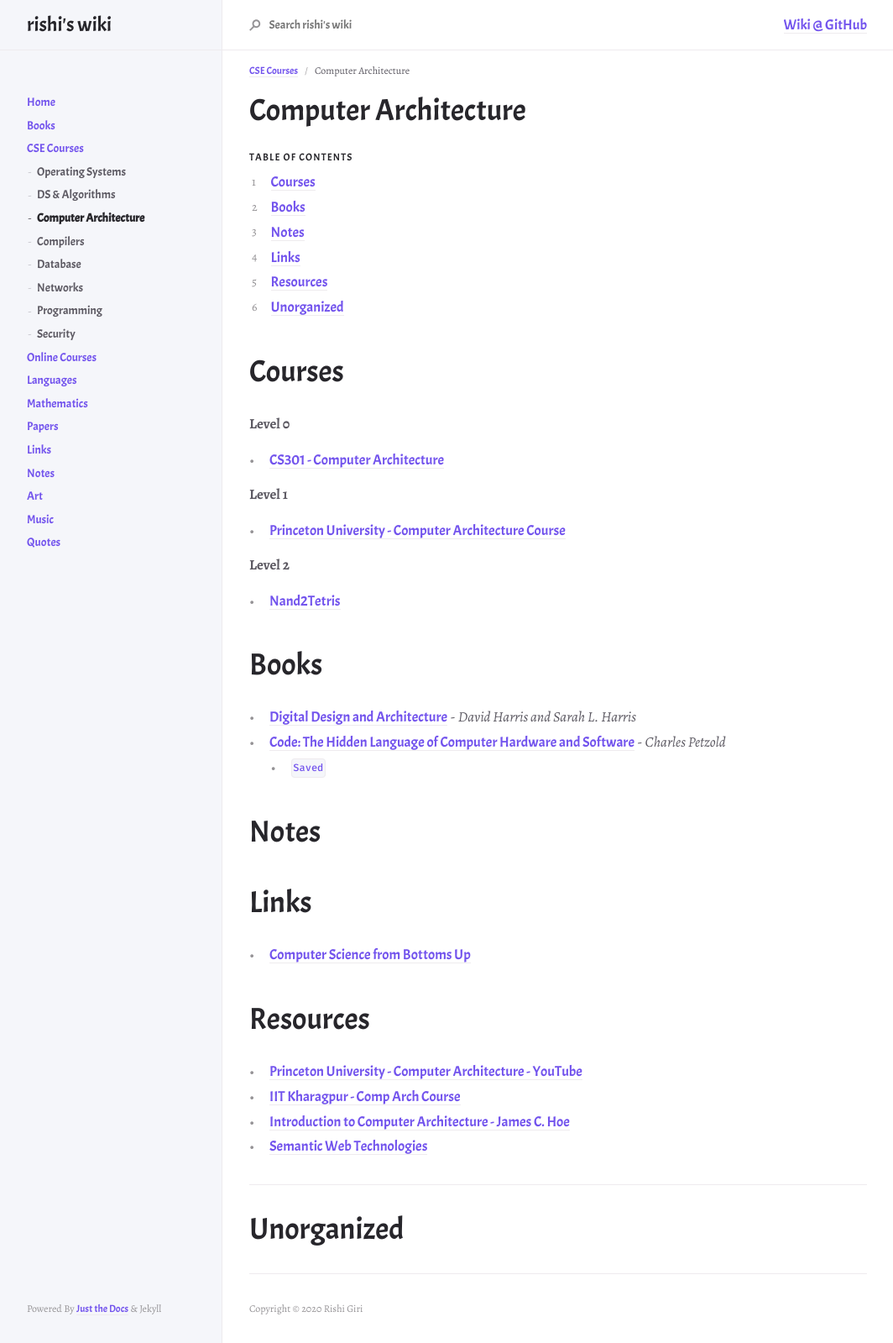
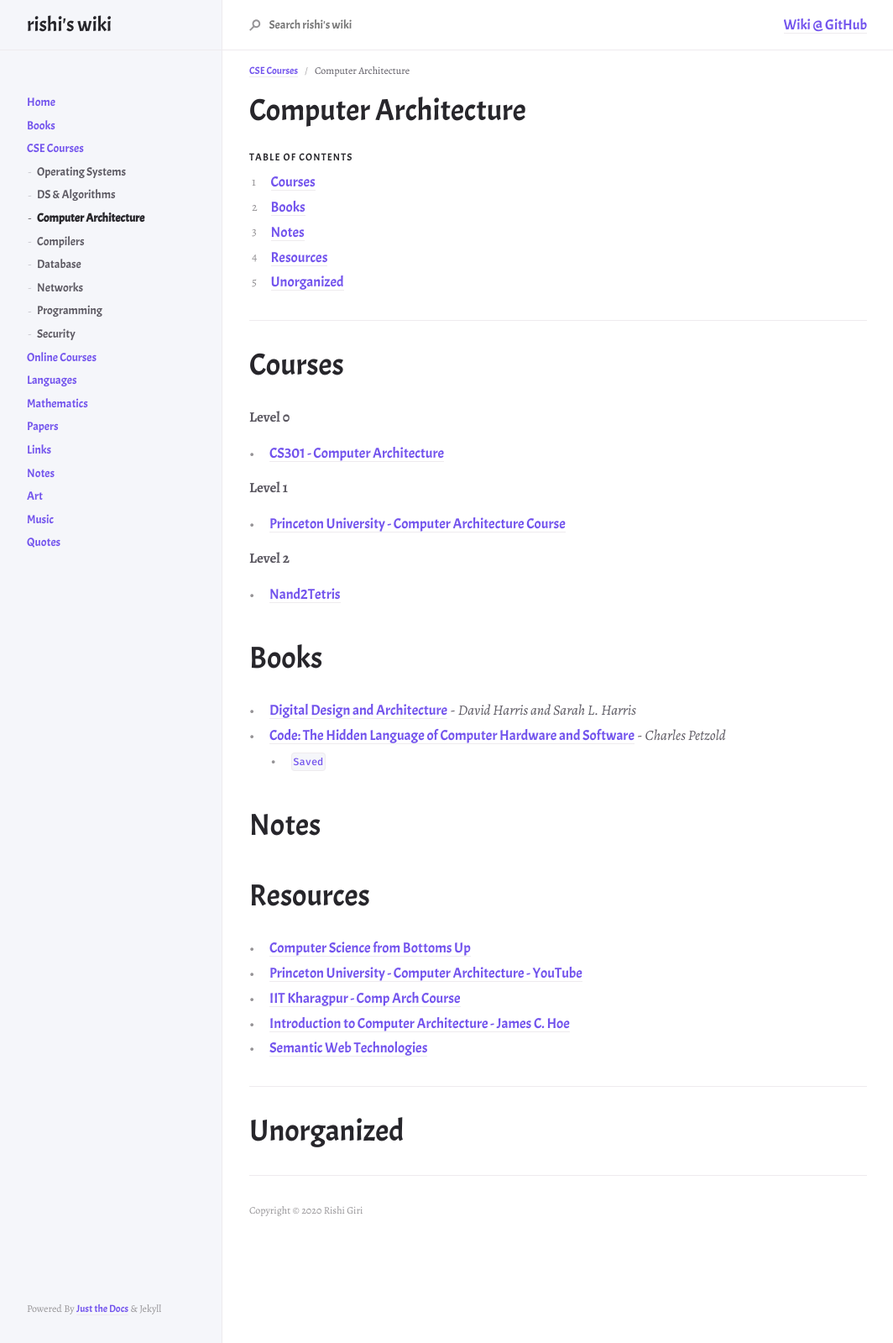
Before and after one commit to r8w/r8w, a Jekyll site: the page built from docs/courses/architecture.md, in a window 1280 px wide. Shown: the whole page at 84% size, without its empty margins (107-1171 px from the left). Built offline with Jekyll 4.4.1, drawn with Linux system fonts in a browser that asks for light colours; nearby versions of some CDN libraries.

Commit message:
update computer architecture

```diff
--- a/docs/courses/architecture.md
+++ b/docs/courses/architecture.md
@@ -13,6 +13,8 @@ nav_order: 2
 
 1. TOC
 {:toc}
+
+---
 
 # Courses
 
@@ -36,12 +38,9 @@ __Level 2__
 
 # Notes
 
-# Links
+# Resources
 
 - [Computer Science from Bottoms Up](https://www.bottomupcs.com/)
-
-# Resources
-
 - [Princeton University - Computer Architecture - YouTube](https://www.youtube.com/watch?v=ZerbMpQODeI&list=PL2jykFOD1AWa-2gUmJyjQpEUIUEpnz9a9)
 - [IIT Kharagpur - Comp Arch Course](https://www.youtube.com/watch?v=HXYhBCpDoVc&list=PLAPTMtRxw27aMpAaIH1ZZU6U1GwkXAJC-&)
 - [Introduction to Computer Architecture - James C. Hoe](https://users.ece.cmu.edu/~jhoe/doku/doku.php?id=18-447_introduction_to_computer_architecture)
```
Also changed, not shown: other parts of docs/courses/architecture.md (+1 -1 lines).
